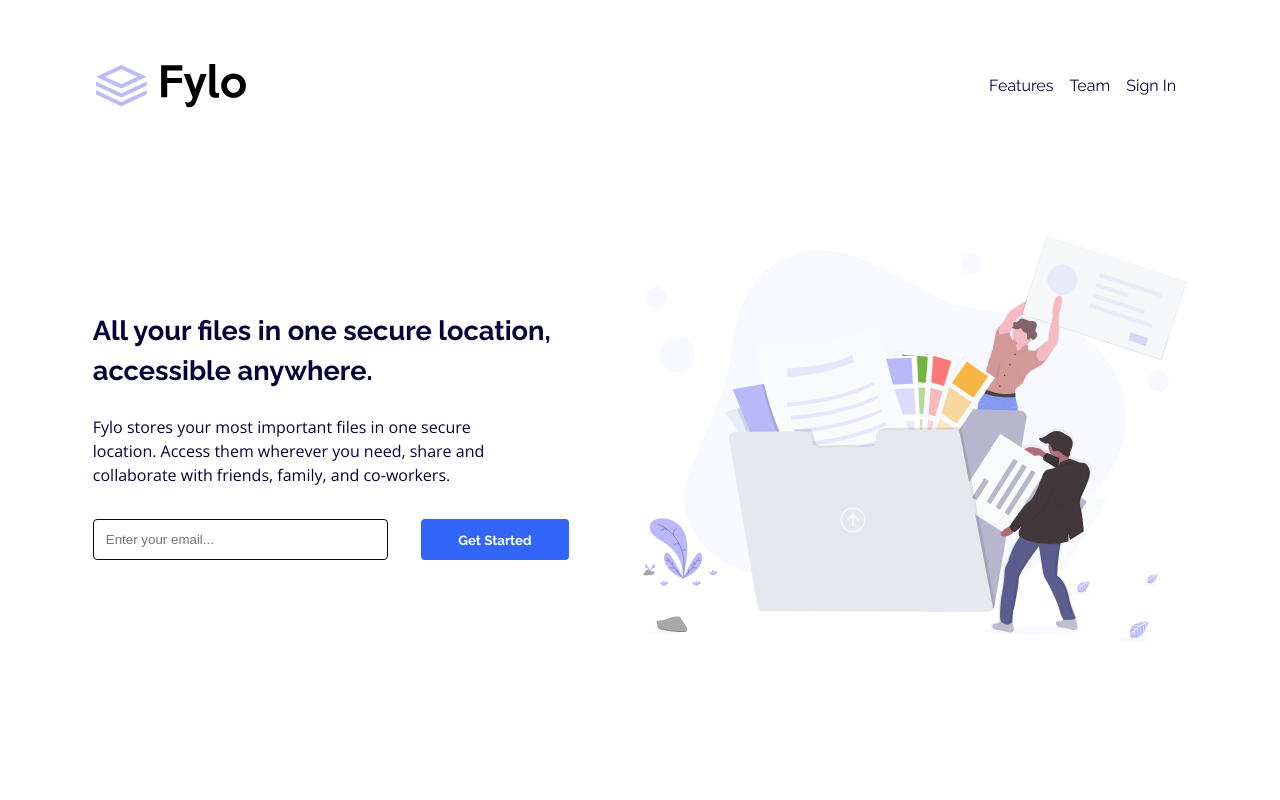
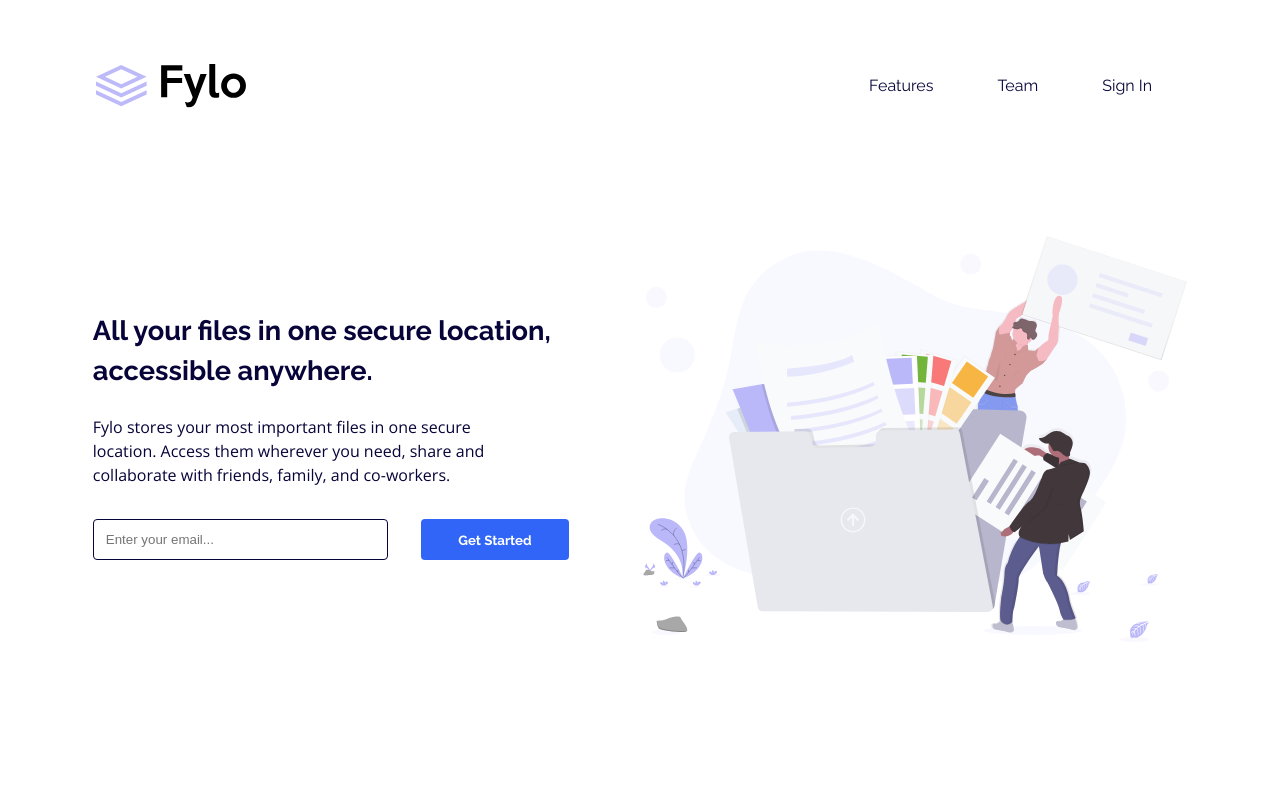
Before and after one commit to Jiehla/fylo-landing-page-with-two-column-layout-master, a plain HTML site: page index.html in a window 1280 px wide. Shown: the top 800 px of the page. Drawn offline with nearby package versions, Linux system fonts and the light colour scheme.

Commit message:
style changes

```diff
--- a/style.css
+++ b/style.css
@@ -259,6 +259,10 @@ footer,
         width: 150px;
     }
 
+    .header-nav ul li {
+        padding: 0 2rem;
+    }
+
     .grid {
         display: grid;
     }
```
